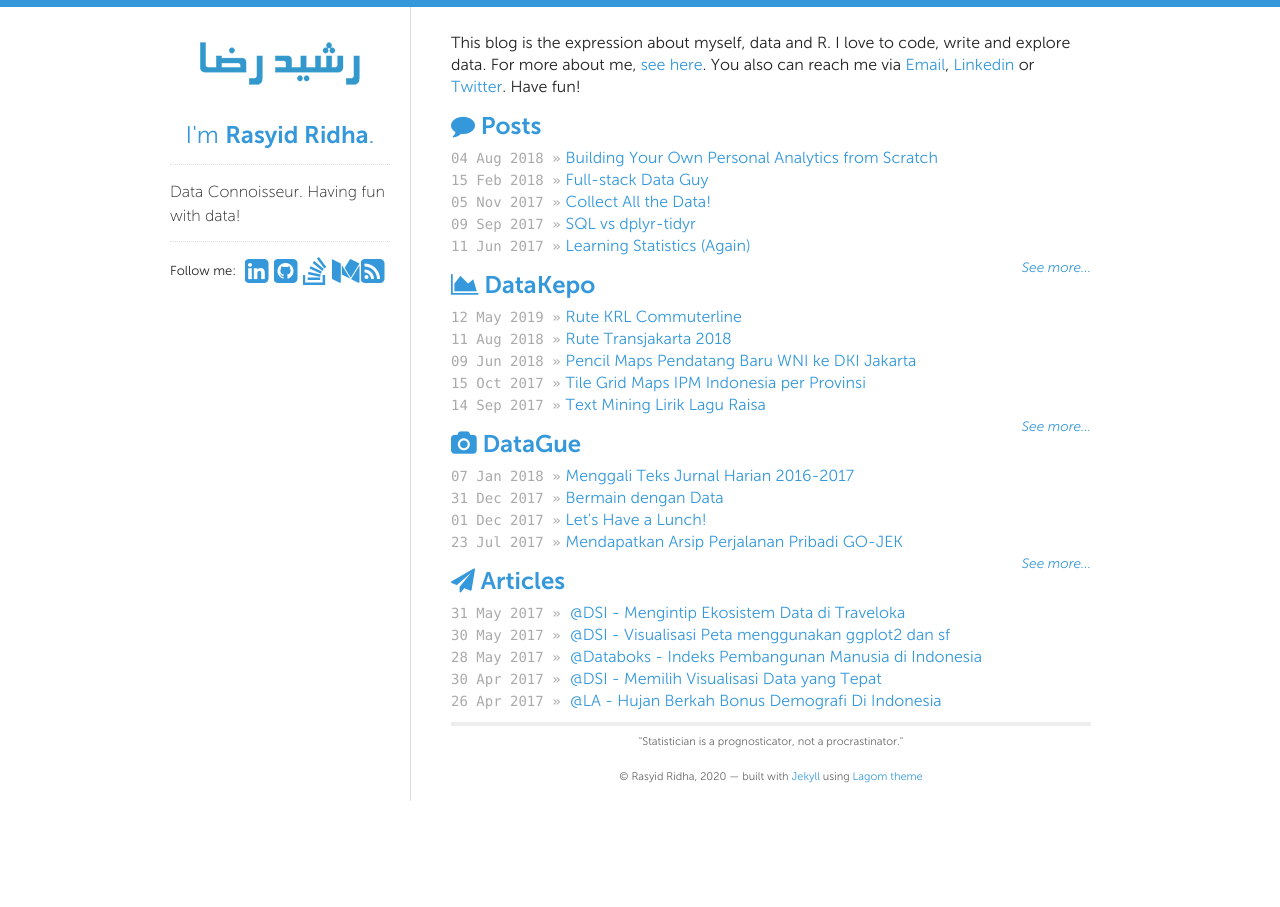
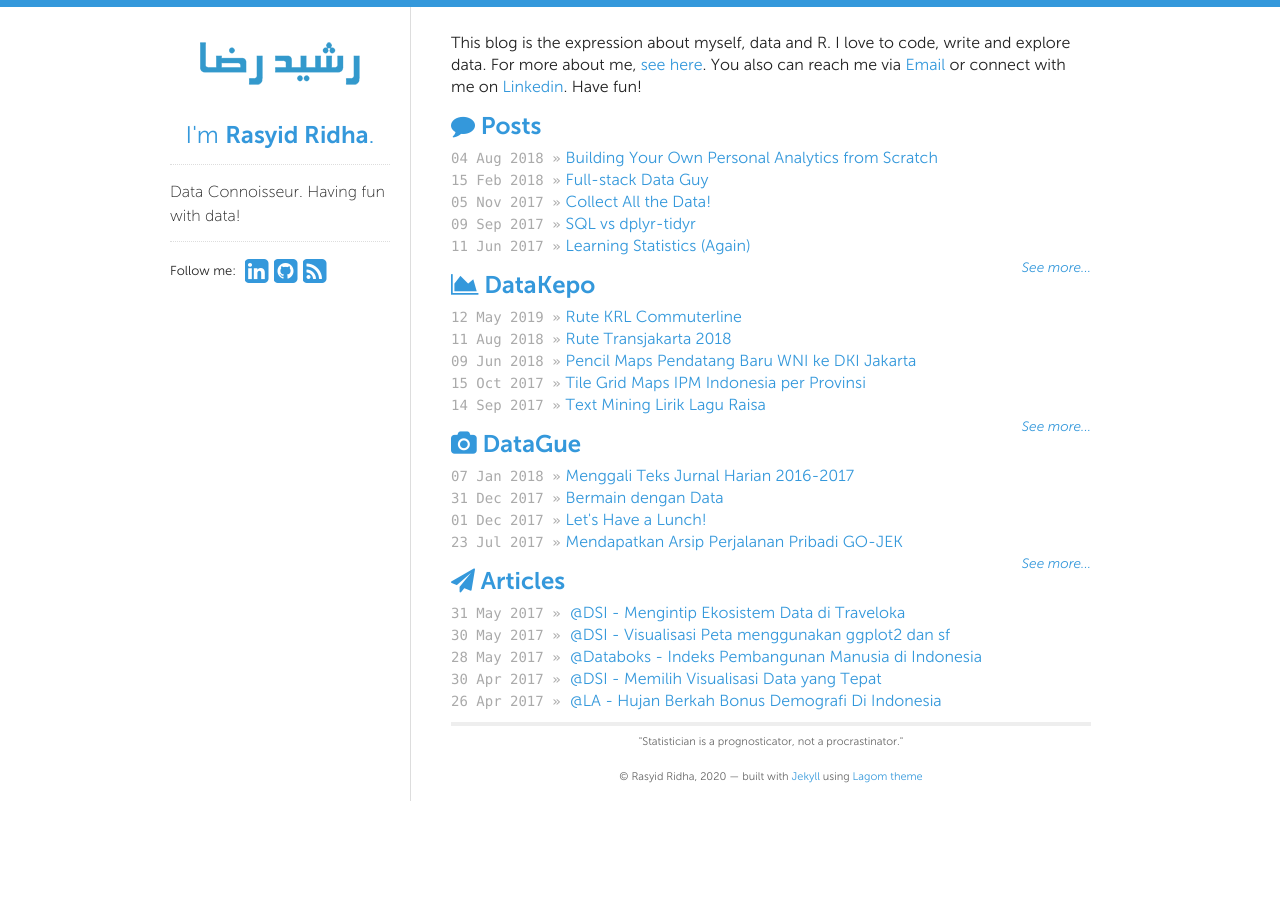
Before and after one commit to rasyidstat/rasyidstat.github.io, a Jekyll site: the page built from index.html, in a window 1280 px wide. Built offline with Jekyll 4.4.1, drawn with Linux system fonts in a browser that asks for light colours; nearby versions of some CDN libraries.

Commit message:
Update nokogiri and social media removal

```diff
--- a/_data/theme.yml
+++ b/_data/theme.yml
@@ -8,7 +8,7 @@ social:
   github: rasyidstat
   #bitbucket:
   #stackexchange:
-  stackoverflow: 6280754
+  #stackoverflow:
   #twitter:
   #facebook:
   #tumblr:
@@ -16,7 +16,7 @@ social:
   #gplus:
   #gravatar:
   #flickr:
-  medium: rasyidstat
+  #medium:
   #instagram:
 
 # "Hi, I'm _______"
--- a/index.html
+++ b/index.html
@@ -7,8 +7,7 @@ title: Data and My Life
 
   <p>This blog is the expression about myself, data and R. I love to code, write and explore data.
 For more about me, <a href="/about">see here</a>.
-You also can reach me via <a href="mailto:rasyidstat@gmail.com">Email</a>, <a href="https://www.linkedin.com/in/rasyidridha">Linkedin</a> or <a href="https://twitter.com/rasyidstat">Twitter</a>.
-Have fun!
+You also can reach me via <a href="mailto:rasyidstat@gmail.com">Email</a> or connect with me on <a href="https://www.linkedin.com/in/rasyidridha">Linkedin</a>. Have fun!
   </p>
 
   <h2 class="front"><i class="fa fa-comment"></i> Posts</h2>
```
Also changed, not shown: Gemfile.lock.
